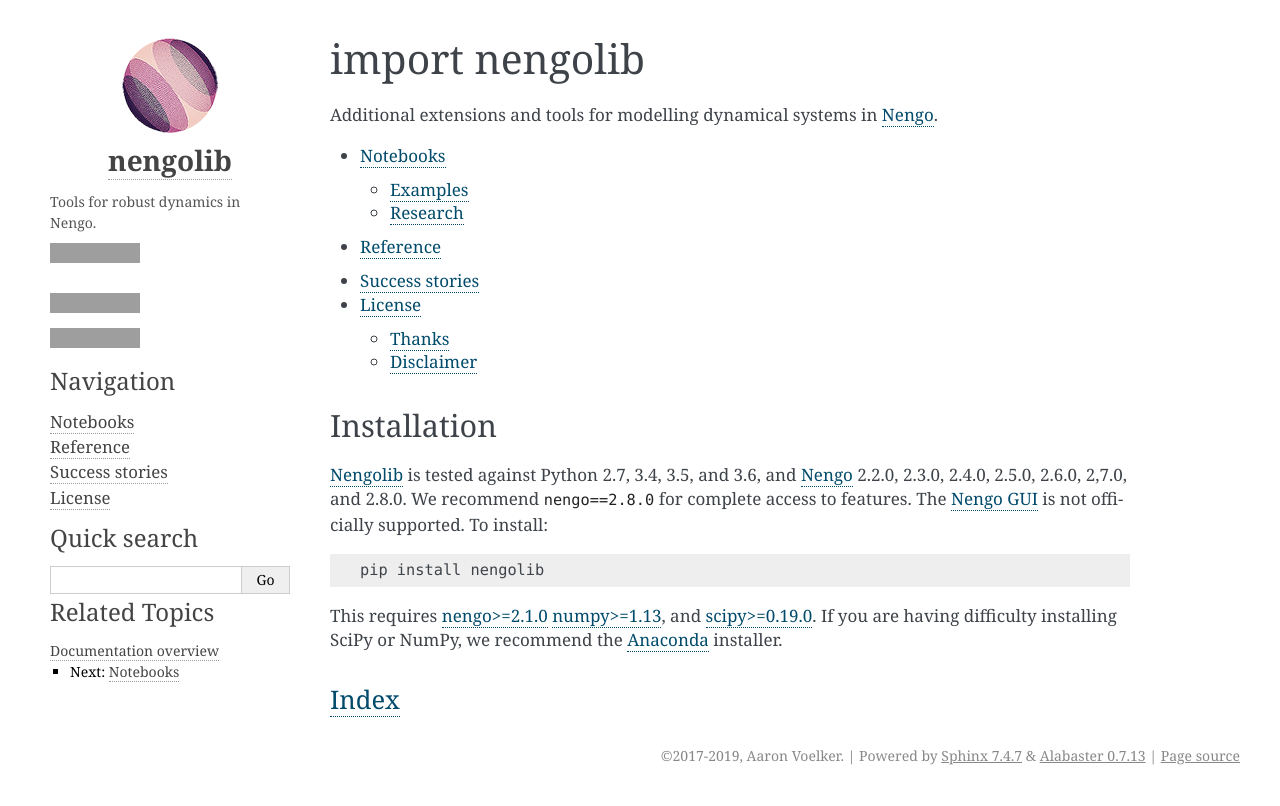
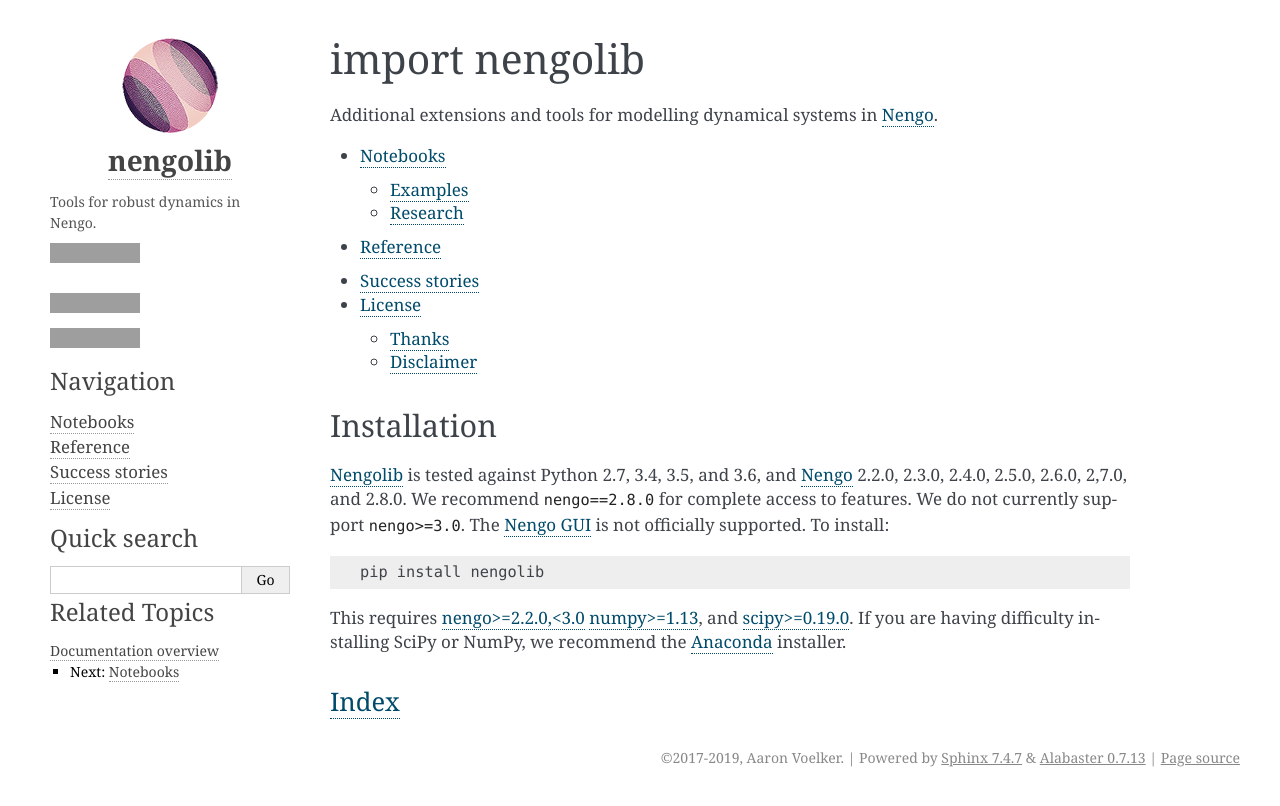
Before and after one commit to arvoelke/nengolib, a Sphinx documentation site: the page built from docs/index.rst, in a window 1280 px wide, cut to the strip 0-806 px from the top of the page. Built offline with Sphinx 7.4.7, drawn with Linux system fonts in a browser that asks for light colours; grey boxes are pictures that could not be loaded.

Commit message:
[META] Do not support nengo>=3.0
Resolves #174.

```diff
--- a/docs/index.rst
+++ b/docs/index.rst
@@ -21,6 +21,7 @@
 is tested against Python 2.7, 3.4, 3.5, and 3.6, and `Nengo`_
 2.2.0, 2.3.0, 2.4.0, 2.5.0, 2.6.0, 2,7.0, and 2.8.0.
 We recommend ``nengo==2.8.0`` for complete access to features.
+We do not currently support ``nengo>=3.0``.
 The `Nengo GUI <https://github.com/nengo/nengo_gui>`_ is not officially
 supported.
 To install::
@@ -28,7 +29,7 @@
     pip install nengolib
 
 This requires
-`nengo>=2.1.0 <https://github.com/nengo/nengo/releases/tag/v2.1.0>`_
+`nengo>=2.2.0,<3.0 <https://github.com/nengo/nengo/releases/tag/v2.2.0>`_
 `numpy>=1.13 <https://github.com/numpy/numpy/releases/tag/v1.13.0>`_, and
 `scipy>=0.19.0 <https://github.com/scipy/scipy/releases/tag/v0.19.0>`_.
 If you are having difficulty installing SciPy or NumPy, we recommend the
--- a/setup.py
+++ b/setup.py
@@ -21,7 +21,7 @@
     'version', os.path.join(root, name, 'version.py'))
 
 deps = [  # https://github.com/nengo/nengo/issues/508
-    "nengo>=2.2.0",
+    "nengo>=2.2.0,<3.0",
     "numpy>=1.13",
     "scipy>=0.19.0",
 ]
```
Also changed, not shown: .travis.yml.
